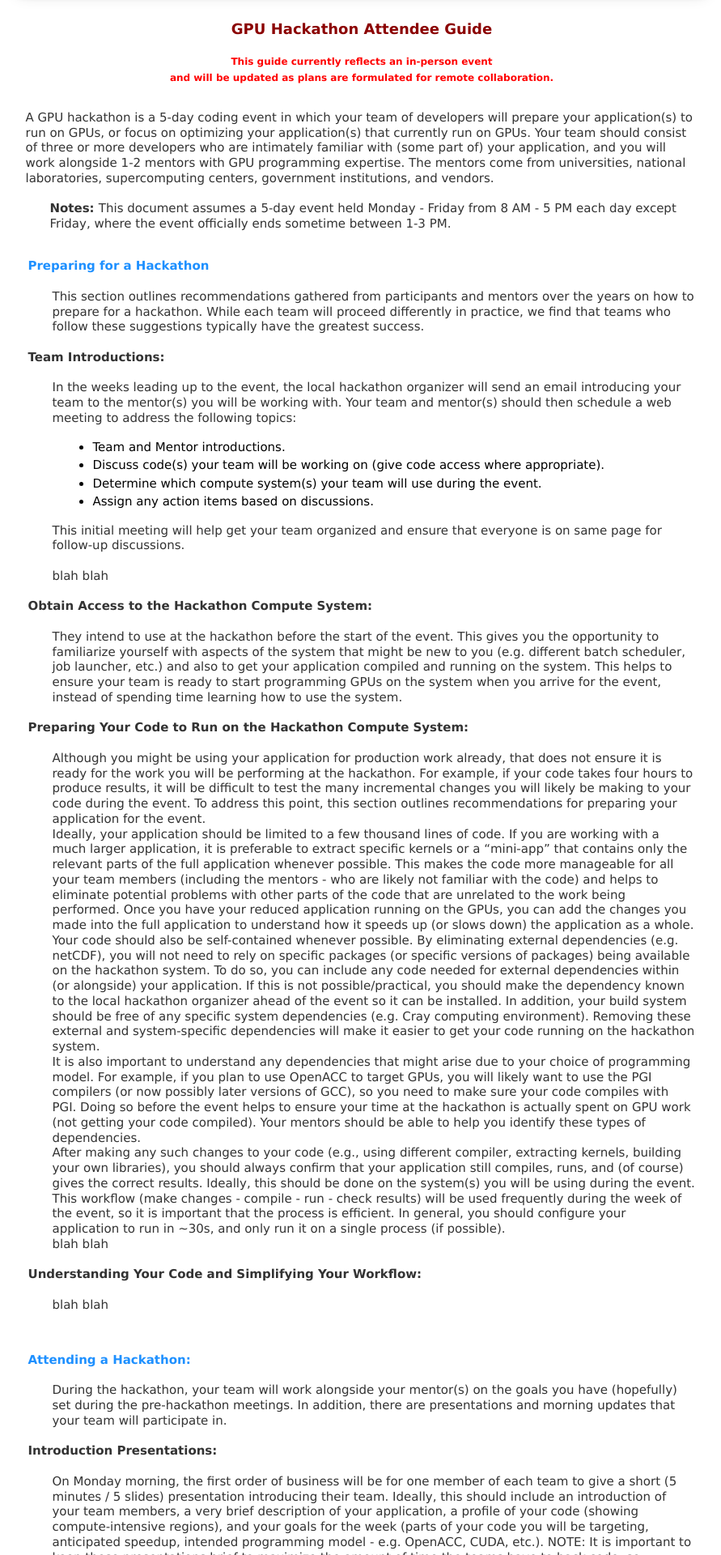
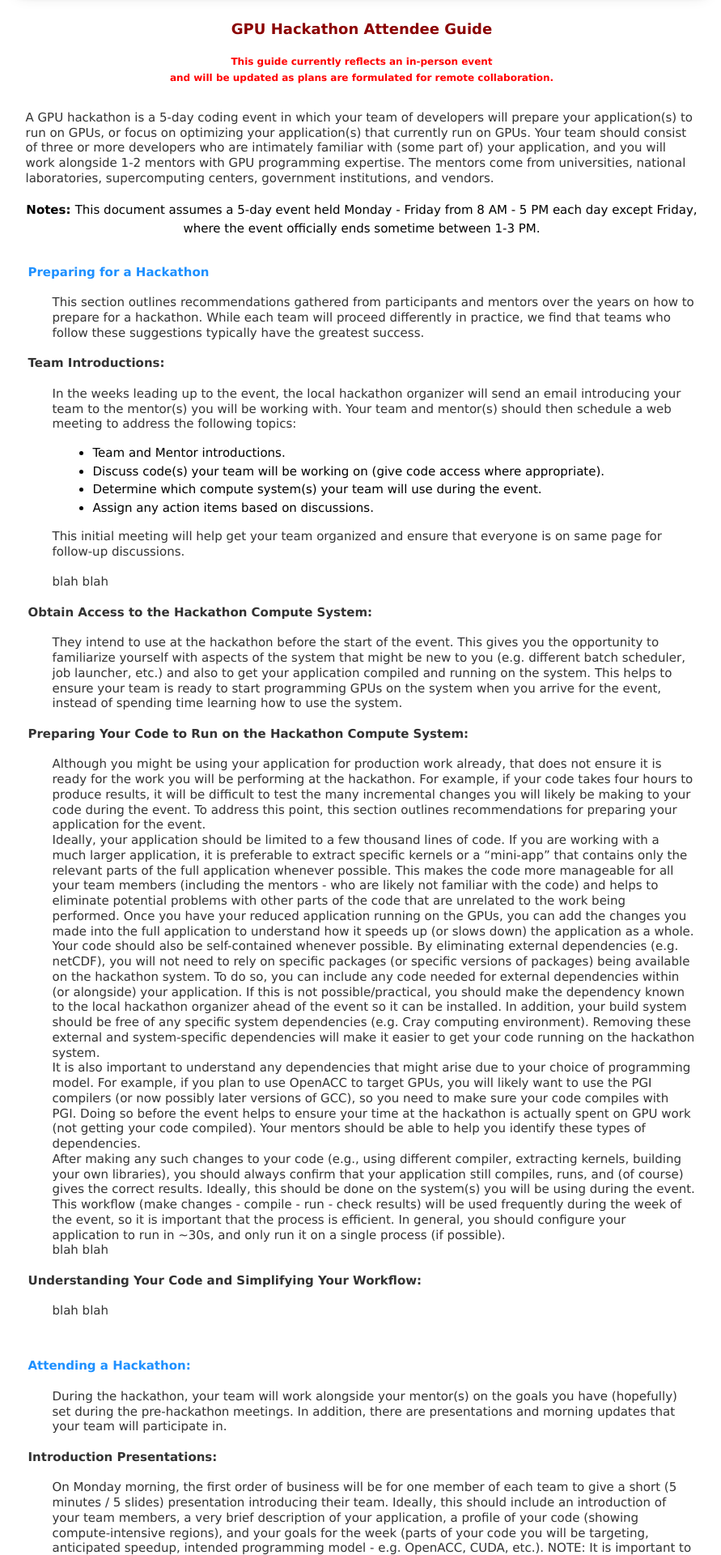
Before and after one commit to sdsc-hpc-training/sdsc-hpc-training.github.io, a Jekyll site: the page built from gpuhackathon/attendee_guide.html, in a window 1280 px wide. Shown: the part 309-2229 px from the top of the page at 81% size, without its empty margins (193-1084 px from the left). Built offline with Jekyll 4.4.1, drawn with Linux system fonts in a browser that asks for light colours.

Commit message:
tweak html files

```diff
--- a/gpuhackathon/attendee_guide.html
+++ b/gpuhackathon/attendee_guide.html
@@ -22,10 +22,10 @@ title: SDSC GPU Hackathon - Attendee Guide
       national laboratories, supercomputing centers, government institutions, and vendors.
     </p>
     <p> &nbsp; </p>
-    <p class="indent">
+    <p><center>
       <b>Notes: </b>This document assumes a 5-day event held Monday - Friday from 8 AM - 5 PM
       each day except Friday, where the event officially ends sometime between 1-3 PM.
-    </p>
+    </center></p>
   </td></tr>
   <tr><td align='left' valign='top'> &nbsp;  </td></tr>
   <tr><td align='left' valign='top'>
```
Also changed, not shown: 2 other files.
